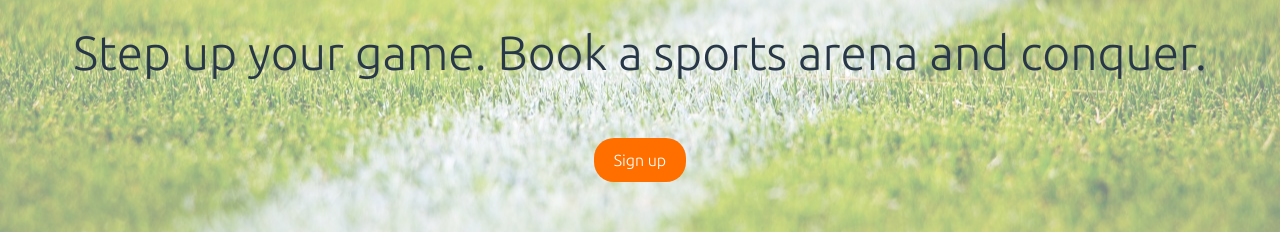
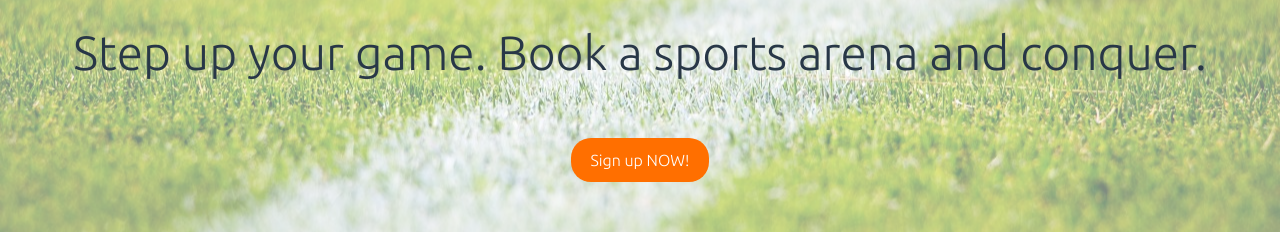
Before and after one commit to balasathya16/FoxBooking, a React (Create React App) app in the folder frontend/: page / in a window 1280 px wide. Shown: the part 165-397 px from the top of the page. Built offline with nearby package versions, Linux system fonts and the light colour scheme; no server answers.

Commit message:
test after branch protection

```diff
--- a/frontend/src/components/HomePage/GetStartedButton.js
+++ b/frontend/src/components/HomePage/GetStartedButton.js
@@ -4,7 +4,7 @@ const GetStartedButton = ({ onClick }) => {
   return (
     <div className="get-started-container">
       <button className="get-started-button" onClick={onClick}>
-        Sign up
+        Sign up NOW!
       </button>
     </div>
   );
```
